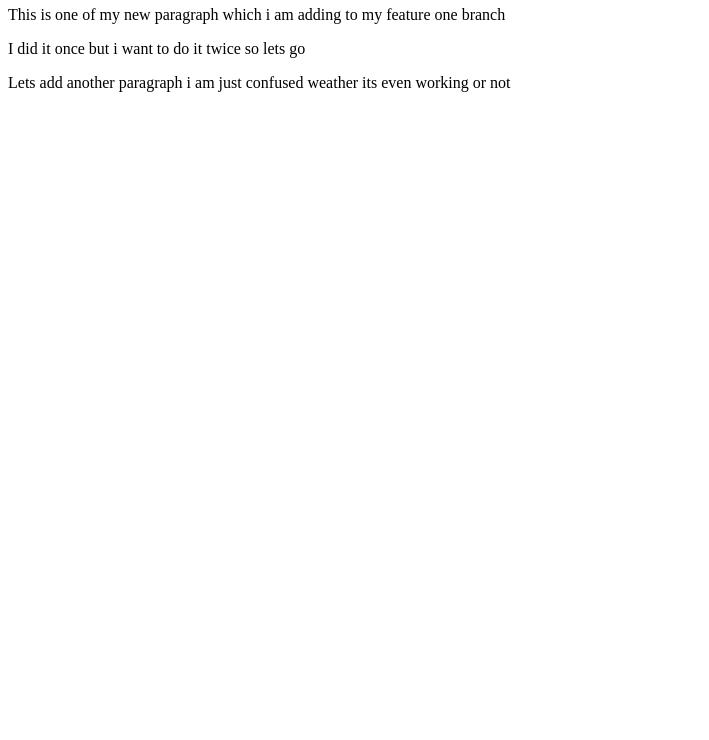
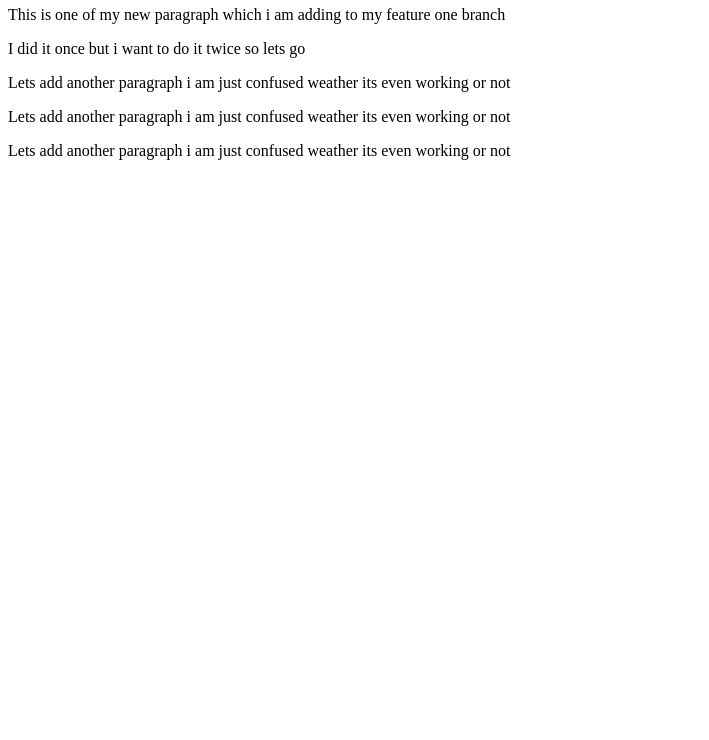
Before and after one commit to gautamyunish777-arch/for_practice, a plain HTML site: page index.html in a window 1280 px wide. Shown: the part 60-800 px from the top of the page, without its empty margins (0-709 px from the left). Drawn offline with Linux system fonts and the light colour scheme.

Commit message:
I have added new paragraph

```diff
--- a/index.html
+++ b/index.html
@@ -4,3 +4,5 @@
 </p>
 <p>I did it once but i want to do it twice so lets go</p>
 <p>Lets add another paragraph i am just confused weather its even working or not</p>
+<p>Lets add another paragraph i am just confused weather its even working or not</p>
+<p>Lets add another paragraph i am just confused weather its even working or not</p>
```
